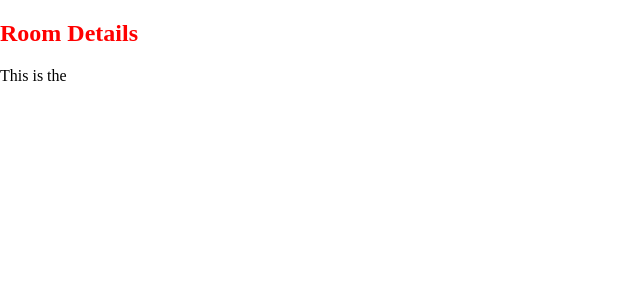
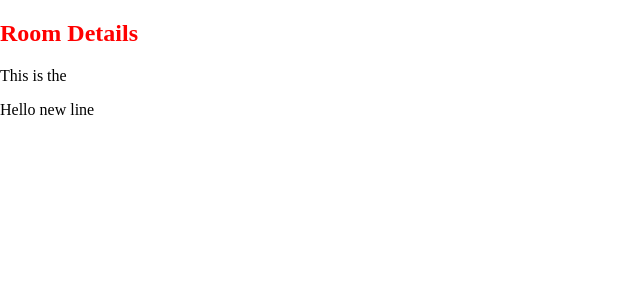
Before and after one commit to Arbaaz1085/Test, a Django app: page /meetings/meeting/1 in a window 1280 px wide. Shown: the top 300 px of the page, without its empty margins (0-640 px from the left). Run offline with Django 5.2, Linux system fonts and the light colour scheme.

Commit message:
New Commit

```diff
--- a/meeting_planner/website/templates/base.html
+++ b/meeting_planner/website/templates/base.html
@@ -10,5 +10,6 @@
 <body>
       {%block content%}
       {% endblock %}
+      <p>Hello new line</p>
 </body>
 </html>
```
